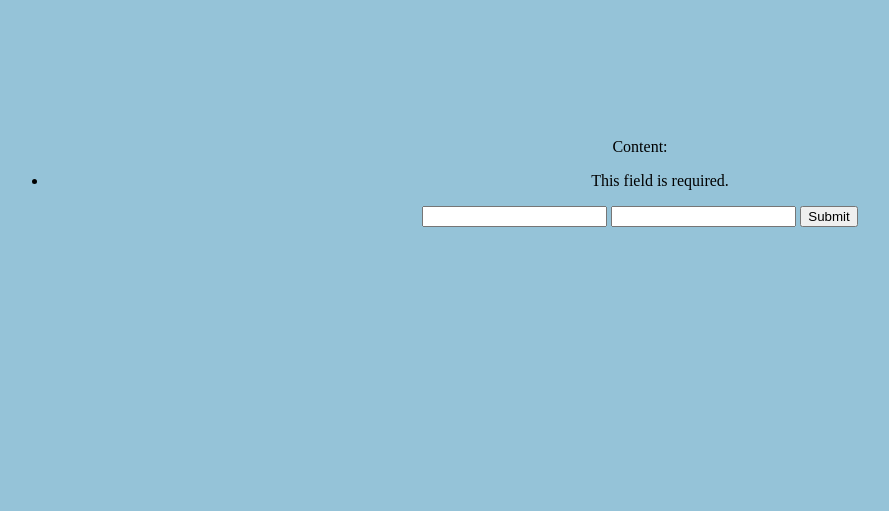
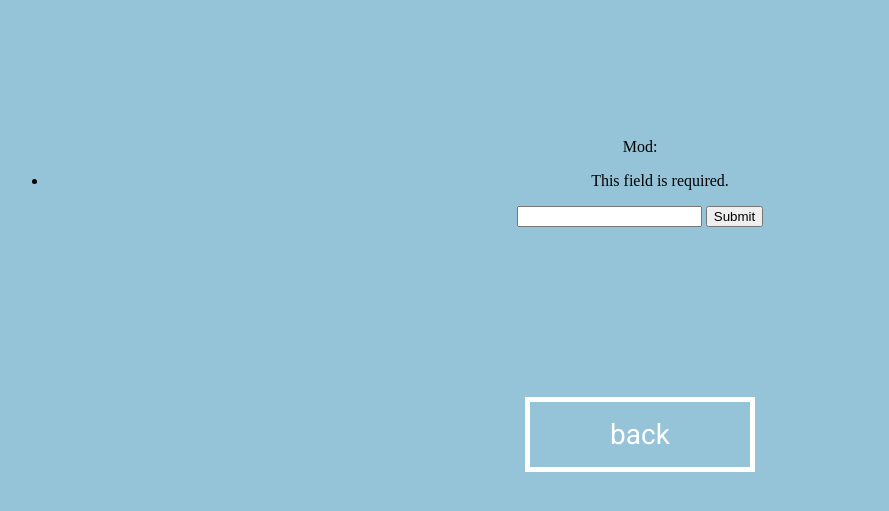
Before and after one commit to Jickv/Notespace, a Django app: page /library/notezoom/ in a window 1280 px wide. Shown: the top 511 px of the page, without its empty margins (0-889 px from the left). Run offline with Django 3.2, Linux system fonts and the light colour scheme.

Commit message:
Add files via upload

```diff
--- a/savetext/admin.py
+++ b/savetext/admin.py
@@ -1,4 +1,4 @@
 from django.contrib import admin
-from .models import Note
+from savetext.models import Note
 
 admin.site.register(Note)
--- a/savetext/forms.py
+++ b/savetext/forms.py
@@ -4,4 +4,4 @@
 class NoteForm(ModelForm):
     class Meta:
         model = Note
-        fields = ['content']
+        fields = ['mod']
--- a/savetext/models.py
+++ b/savetext/models.py
@@ -1,8 +1,9 @@
 from django.db import models
 
 class Note(models.Model):
-    content = models.CharField(max_length=1000)
+    mod = models.CharField(max_length=1000)
+
     def __str__(self):
-        return '%s' % self.content
-    class Meta:
-        db_table = "noteinfo"
+        return self.mod
+    """class Meta:
+        db_table = "noteinfo"""
--- a/savetext/static/savetext/script.js
+++ b/savetext/static/savetext/script.js
@@ -6,10 +6,13 @@
 function changepagedelay() {
     setTimeout(changepage, 1000);
 }
+
 function changepage() {
-    window.location.href = "library"
+    window.location.href = "library";
 }
 
 var varbutton = document.getElementById("buttonid");
 varbutton.addEventListener("click", slideanimation);
 varbutton.addEventListener("click", changepagedelay);
+
+/* Make it redirect somehow */
--- /dev/null
+++ b/savetext/static/savetext/script3.js
@@ -0,0 +1,6 @@
+function cchangepage() {
+    window.location.replace("/library/");
+}
+
+var bbutton = document.getElementById("backbutton");
+bbutton.addEventListener("click", cchangepage);
--- a/savetext/static/savetext/style.css
+++ b/savetext/static/savetext/style.css
@@ -36,10 +36,9 @@
 
   /* BUTTON */
 
-
   .buttonwrap {
     position: relative;
-    top: 200px;
+    top: 300px;
     z-index: 90;
   }
 
--- a/savetext/views.py
+++ b/savetext/views.py
@@ -1,7 +1,8 @@
 from django.http import HttpResponse, HttpResponseRedirect
 from django.shortcuts import render, render_to_response, redirect
 from django.template.loader import get_template
-from .forms import NoteForm
+from savetext.forms import NoteForm
+from savetext.models import Note
 from django.template import RequestContext
 
 def index(request):
@@ -11,15 +12,15 @@
     return render(request, 'library.html', {})
 
 def notezoom(request):
-    form = NoteForm(request.POST)
-    return render(request, 'notezoom.html', {'form': form})
+        form = NoteForm(request.POST)
+        if request.method == 'POST':
 
-def add_note(request):
-    if request.method == 'POST':
-        form = NoteForm(request.POST)
+            form = NoteForm(request.POST)
         if form.is_valid():
-            note_item = form.save(commit=False)
-            note_item.save()
+            form.save()
+
             return render(request, 'notezoom.html', {'form': form})
         else:
+            form = NoteForm(request.POST)
+
             return render(request, 'notezoom.html', {'form': form})
--- a/templates/notezoom.html
+++ b/templates/notezoom.html
@@ -14,10 +14,15 @@
   <form method="POST" action="">
     {% csrf_token %}
     {{ form }}
-    <input type="text" name="text">
     <input type="submit" name="submit">
   </form>
 
-    <script src="{% static 'savetext/script.js' %}"></script>
+  <div class="buttonwrap">
+
+  <button id="backbutton">back</button>
+
+  </div>
+
+    <script src="{% static 'savetext/script3.js' %}"></script>
   </body>
 </html>
```
Also changed, not shown: savetext/migrations/0003_auto_20190114_1111.py (added).
